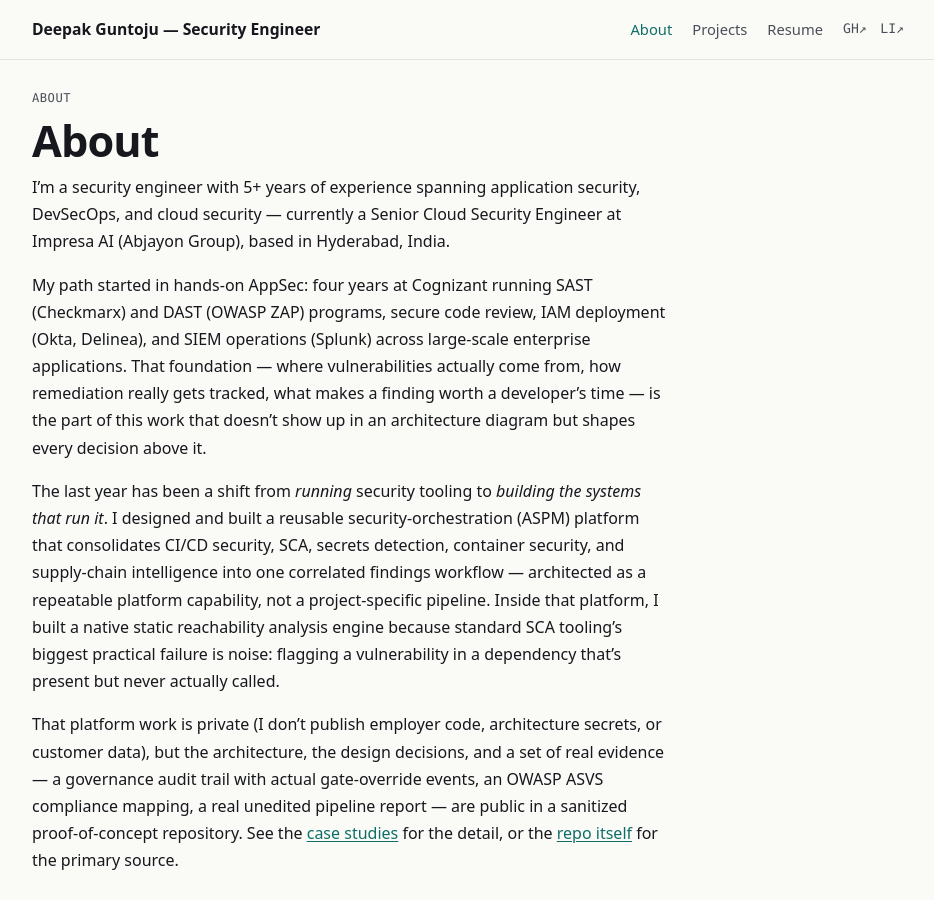
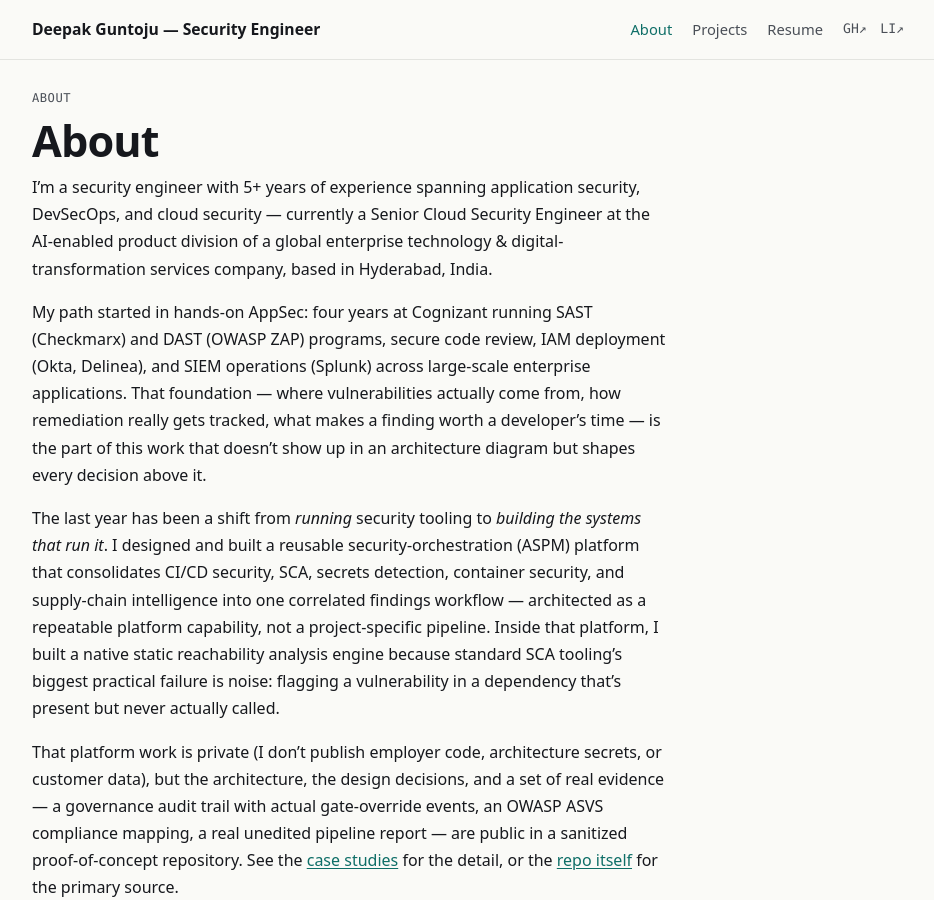
Before and after one commit to deepakguntoju/deepakguntoju.github.io, a Jekyll site: the page built from about/index.md, in a window 1280 px wide and 900 px high. Shown: the whole window, without its empty margins (172-1106 px from the left). Built offline with Jekyll 4.4.1, drawn with Linux system fonts in a browser that asks for light colours.

Commit message:
Anonymize current employer reference on About page

```diff
--- a/about/index.md
+++ b/about/index.md
@@ -9,7 +9,7 @@ description: About Deepak Guntoju — background in AppSec, DevSecOps, and cloud
 
 # About
 
-I'm a security engineer with 5+ years of experience spanning application security, DevSecOps, and cloud security — currently a Senior Cloud Security Engineer at Impresa AI (Abjayon Group), based in Hyderabad, India.
+I'm a security engineer with 5+ years of experience spanning application security, DevSecOps, and cloud security — currently a Senior Cloud Security Engineer at the AI-enabled product division of a global enterprise technology & digital-transformation services company, based in Hyderabad, India.
 
 My path started in hands-on AppSec: four years at Cognizant running SAST (Checkmarx) and DAST (OWASP ZAP) programs, secure code review, IAM deployment (Okta, Delinea), and SIEM operations (Splunk) across large-scale enterprise applications. That foundation — where vulnerabilities actually come from, how remediation really gets tracked, what makes a finding worth a developer's time — is the part of this work that doesn't show up in an architecture diagram but shapes every decision above it.
 
```
